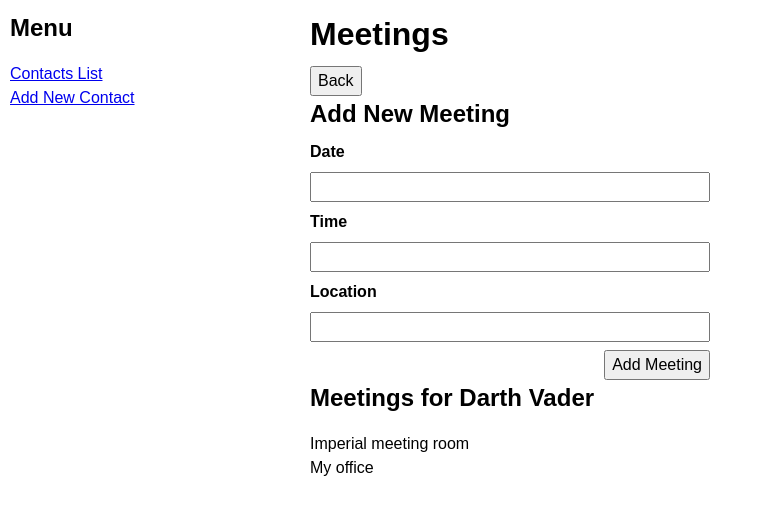
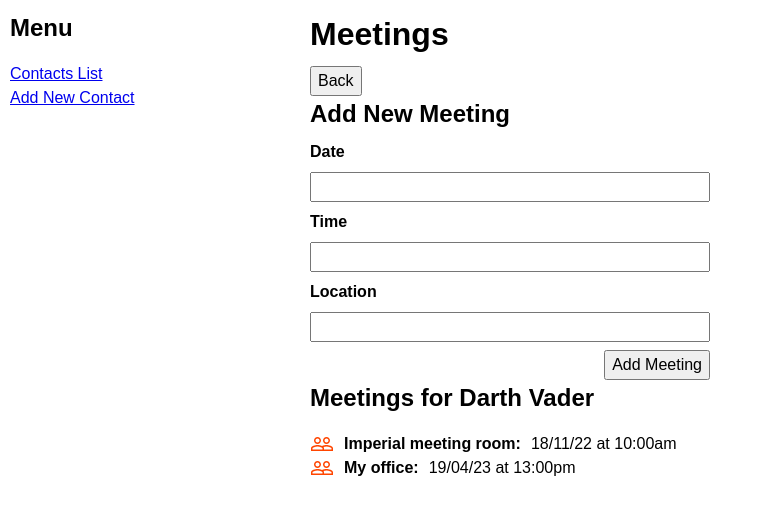
Before and after one commit to boolean-uk/react-address-book, a React (Create React App) app: page /contacts/1/meetings in a window 1280 px wide. Shown: the top 514 px of the page, without its empty margins (0-763 px from the left). Built offline with nearby package versions, Linux system fonts and the light colour scheme; data requests are answered from the project's data file.

Commit message:
added SingleMeeting component and used react-icons package

```diff
--- a/package.json
+++ b/package.json
@@ -8,6 +8,7 @@
     "json-server": "^0.17.0",
     "react": "17.0.2",
     "react-dom": "17.0.2",
+    "react-icons": "^4.6.0",
     "react-router-dom": "^6.2.2",
     "react-scripts": "5.0.0"
   },
--- a/src/components/Meetings.js
+++ b/src/components/Meetings.js
@@ -6,10 +6,11 @@
 // In Meetings component, we need to user json server filters to fetch the correct data - https://github.com/typicode/json-server#getting-started
 //
 // When adding a new meeting, make sure to add the user id to that meeting on the server
-// We need to run useEffect to fetch the new meeting data each time the meeting state is updated
+// We need to run useEffect to fetch the new meeting data each time the contact state is updated
 
 import { useState, useEffect } from "react";
 import { useNavigate, useParams } from "react-router-dom";
+import SingleMeeting from "./SingleMeeting";
 
 const initialMeeting = {
   date: "",
@@ -132,7 +133,7 @@ function Meeting() {
         {meetings.length === 0 && "No meetings to display"}
         {meetings &&
           meetings.map((meeting) => {
-            return <li key={meeting.id}>{meeting.location}</li>;
+            return <SingleMeeting key={meeting.id} {...meeting} />;
           })}
       </ul>
     </>
--- /dev/null
+++ b/src/components/SingleMeeting.js
@@ -0,0 +1,13 @@
+import { MdPeopleOutline } from "react-icons/md";
+
+function SingleMeeting({ date, time, location }) {
+  return (
+    <li className="single-meeting">
+      <MdPeopleOutline className="meeting-icon" />
+      <strong>{location}:</strong>
+      <span>{`${date} at ${time}`}</span>
+    </li>
+  );
+}
+
+export default SingleMeeting;
--- a/src/styles/styles.css
+++ b/src/styles/styles.css
@@ -204,3 +204,15 @@ h2 {
   justify-content: center;
   align-items: center;
 } */
+
+.single-meeting {
+  display: flex;
+  align-items: center;
+  gap: 10px;
+}
+
+.meeting-icon {
+  height: 24px;
+  width: 24px;
+  color: orangered;
+}
```
Also changed, not shown: 1 other file (tests, documents, lock files or other folders).
